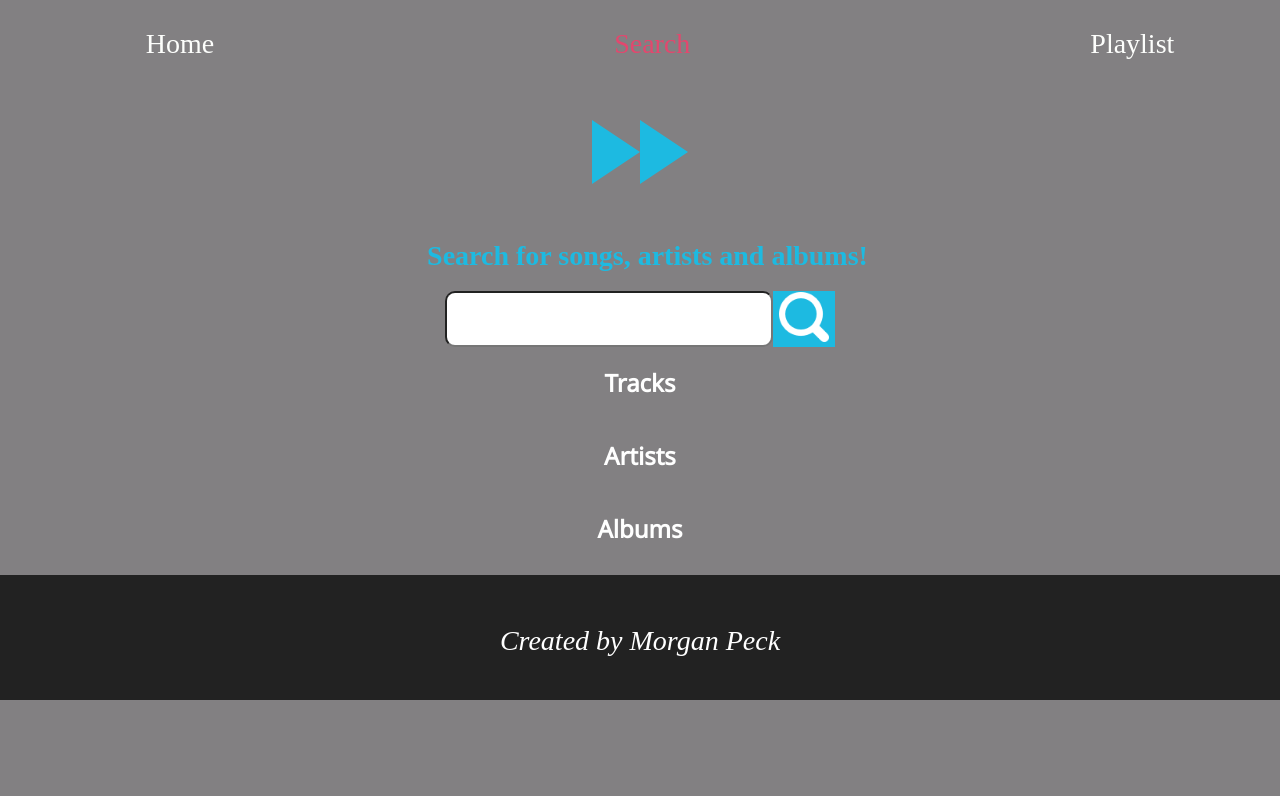
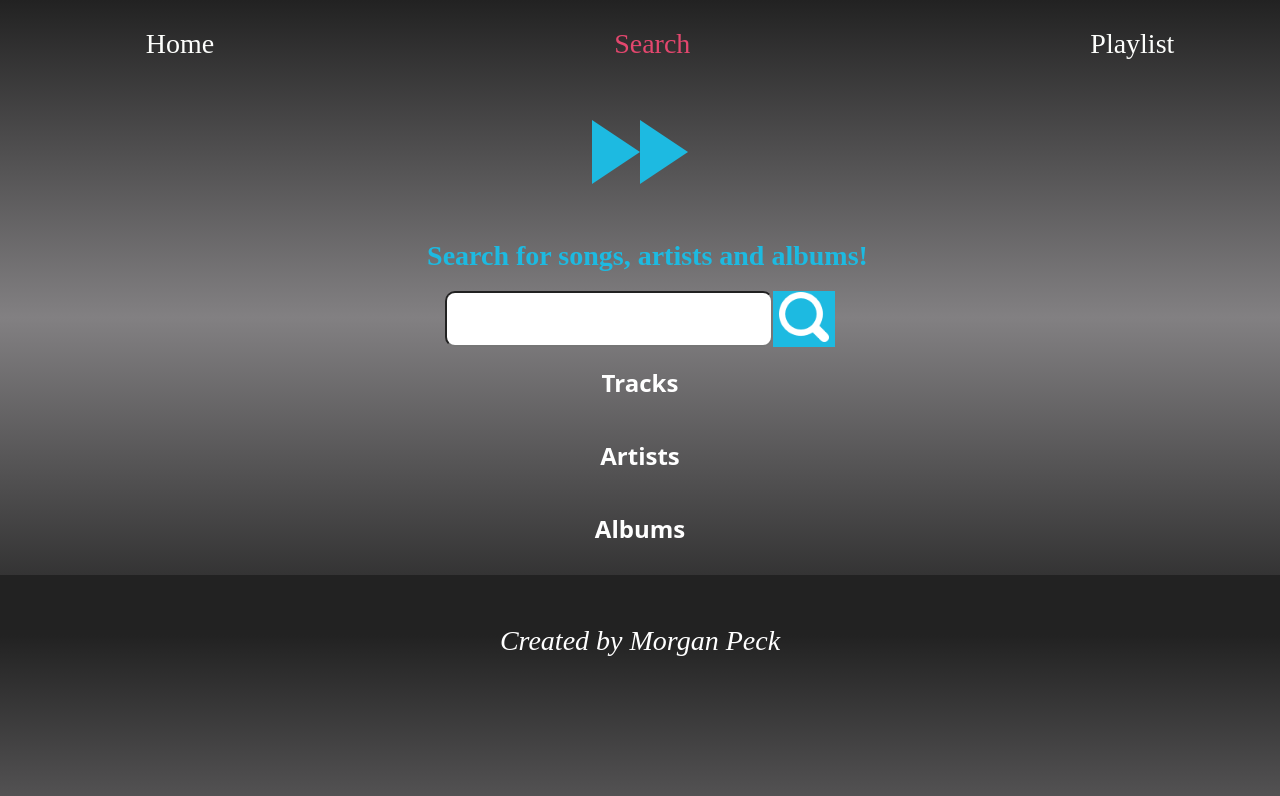
Before and after one commit to mpeck99/Project-PortfolioV, a React (Create React App) app in the folder music-search/: page /Search in a window 1280 px wide. Shown: the top 796 px of the page. Built offline with nearby package versions, Linux system fonts and the light colour scheme.

Commit message:
Making some final changes

```diff
--- a/music-search/package.json
+++ b/music-search/package.json
@@ -2,12 +2,14 @@
   "name": "music-search",
   "version": "0.1.0",
   "private": true,
+  "homepage" : "http://mpeck99.github.io/music-search",
   "dependencies": {
     "font-awesome": "^4.7.0",
     "react": "^16.2.0",
     "react-dom": "^16.2.0",
     "react-router": "^4.2.0",
-    "react-scripts": "1.0.17"
+    "react-scripts": "1.0.17",
+
   },
   "scripts": {
     "start": "react-scripts start",
--- a/music-search/src/App.js
+++ b/music-search/src/App.js
@@ -9,6 +9,7 @@ import Logo from './assets/logo.png';
 
 class App extends Component {
 render() {
+    //this is the navigation for the page, making it where the pages are routed to on each click
     return (
         <BrowserRouter>
             <div className="App">
@@ -17,7 +18,7 @@ render() {
                     <li><NavLink to={'/Search'} style={{textDecoration:'none'}}>Search</NavLink></li>
                     <li><NavLink to={'/Playlist'} style={{textDecoration:'none'}}>Playlist</NavLink></li>
                 </ul>
-                <img src={Logo} alt='Logo' classID='Logo'/>
+                <img src={Logo} alt='Logo' className='logo'/>
                 <Switch>
                     <Route exact path='/' component={Home}/>
                     <Route path='/Search' component={Search}/>
--- a/music-search/src/Home.js
+++ b/music-search/src/Home.js
@@ -2,48 +2,58 @@ import React, {Component} from 'react';
 import addIcon from './assets/126583-64.png';
 
 var savedData=[];
+
 //Home Page Component that renders an api link to load the top tracks and the top artists
 class Home extends Component{
     constructor(props){
         super(props);
         this.state={
+            //data to hold the artists and trakcs
             loading: true,
             artists:[],
-            tracks:[]
+            tracks:[],
         };
         this.addToList=this.addToList.bind(this);
+
     }
+    //this is saving the data on the button click to save it for the playlist
     addToList(e){
         savedData.push(e);
         localStorage.setItem('items',JSON.stringify(savedData));
 
-
     }
     componentWillMount() {
+        //arrays to hold the artists and track data from Last.fm
         var artistArray=[];
         var trackArray=[];
+        //grabbing the api dat
         fetch('http://ws.audioscrobbler.com/2.0/?method=chart.gettopartists&api_key=41adbd33ca5a768aa7ba9a51e3f747f6&format=json&limit=5')
             .then((Response)=>Response.json())
             .then((getResponse)=>{
             for(var i=0; i<getResponse.artists.artist.length;i++){
-                    artistArray.push(getResponse.artists.artist[i])
+                //storing the data into a list then setting the state with that array
+                    artistArray.push(getResponse.artists.artist[i]);
                     this.setState({loading:false,artists:artistArray});
-
             }
 
         })
+            //if something doesnt work it throws and error
             .catch((ex)=>{
             alert('OOPS! Something went wrong',ex);
         });
+        //grabbing the api data
         fetch('http://ws.audioscrobbler.com/2.0/?method=chart.gettoptracks&api_key=41adbd33ca5a768aa7ba9a51e3f747f6&format=json&limit=5')
             .then((Response)=>Response.json())
             .then((getResponse)=>{
                 for(var i=0; i<getResponse.tracks.track.length;i++){
+                    //storing the data into an array
                    trackArray.push(getResponse.tracks.track[i]);
+                   //storing that array into the state
                     this.setState({loading:false,tracks:trackArray});
 
                 }
             })
+            //if nothing happens an error will throw
             .catch((ex)=>{
                 alert('OOPS! Something went wrong',ex);
             });
@@ -51,12 +61,12 @@ class Home extends Component{
 
     render(){
 
-
+    //checks the state and if the loading is true it will display
         if(this.state.loading){
             return <h3>Loading...</h3>
         }
             return(
-
+    //loading the data
                 <div className='homeData'>
 
                     <h1>Top Tracks</h1>
--- a/music-search/src/Playlist.js
+++ b/music-search/src/Playlist.js
@@ -5,25 +5,34 @@ class Playlist extends Component{
     constructor(){
         super()
         this.state={
+            //array to hold the playlist data
             listData:[]
         };
 
     }
     componentWillMount(){
+        //clearing the states list data
         this.setState({listData:[]});
+        //looping through the saved data to populate the playlist
+        var data=JSON.parse(localStorage.getItem('items'));
+        if(localStorage.length>0){
+            for(var i=0;i<data.length; i++){
+                playlistData.pop();
+                playlistData.push(data[i]);
+                this.setState({listData:playlistData});
+            }
+        }
+        else{
 
-        var data=JSON.parse(localStorage.getItem('items'));
-        for(var i=0;i<data.length; i++){
-            playlistData.pop();
-            playlistData.push(data[i]);
-            this.setState({listData:playlistData});
         }
         //console.log(playlistData);
     }
     render(){
+        //checking to see if the data is null if it is does nothing
         if(this.state.listData===null){
 
         }
+        //loads data if the local storage is not emply
         else{
             for(var i=0; i<this.state.listData.length; i++){
                 console.log(this.state.listData[i]);
@@ -33,6 +42,7 @@ class Playlist extends Component{
             //console.log(pData);
 
         }
+    //loading the data
         return(
             <div className='playlistData'>
                 <h1>Playlist</h1>
--- a/music-search/src/index.css
+++ b/music-search/src/index.css
@@ -1,14 +1,24 @@
-@import url('https://fonts.googleapis.com/css?family=Noto+Sans');
+
+/*CSS styles for website*/
 body {
     margin: 0;
     padding: 0;
     font-family: sans-serif;
-    background-color:#828082;
+    background: linear-gradient(#222222, #828082, #222222);
     color: #fff;
     font-family: 'Noto Sans', sans-serif;
 
 }
-
+.logo{
+    -webkit-animation-name: rotateIcon;
+    -moz-animation-name:rotateIcon ;
+    -o-animation-name: rotateIcon;
+    animation-name: rotateIcon;
+    animation-duration: 5s;
+    animation-fill-mode: forwards;
+    animation-timing-function: ease-in-out;
+    animation-iteration-count: infinite;
+}
 a{
     color:#FDFEFC;;
     font-family: Bungee;
@@ -17,24 +27,27 @@ a{
 section{
     display: flex;
     flex-direction: row;
-    width: 100%;
+    width: auto;
     margin: 0 auto;
     justify-content:center;
     box-shadow: #222222;
 
 }
 section img{
-    width: 315px;
+    width: 300px;
     z-index:999;
+    height: 300px;
 }
 button{
     background-color: #1DBAE1;
     border: none;
 
 }
+.overlay h3{
+    padding: 30% 0 0 0;
+}
+.overlay{
 
-.overlay{
-    padding: 30% 0 0 0;
     background-color: #E3476E;
     display: none;
     transition: .5s ease;
@@ -44,7 +57,7 @@ button{
 
 }
 .data:hover img{
-    width: 125%;
+
     transform: scale(1);
     z-index:-1;
     overflow: hidden;
@@ -52,13 +65,21 @@ button{
 .data:hover .overlay{
      visibility: visible;
      display: inline-block;
-     width: 125%;
-     height:44.5%;
+    width: 300px;
+     height:300px;
      position: relative;
      animation-name: slideUp;
      animation-duration: .2s;
      animation-fill-mode: forwards;
      animation-timing-function: ease-in-out;
+}
+li:hover
+{
+    animation-name: slideDown;
+    animation-duration: .2s;
+    animation-fill-mode: forwards;
+    animation-timing-function: ease-in-out;
+
 }
 .addButton{
     height:30px;
@@ -106,7 +127,6 @@ section img{
 
 ul li {
     margin: 0px 200px;
-    color: black;
 }
 
 .navigation{
@@ -123,7 +143,7 @@ ul li{
     color: #1DBAE1;;
 }
 footer{
-    height: 75px;
+    height: 10px;
     font-style: italic;
     background-color: #222222;
     margin-top: 10px;
@@ -134,21 +154,29 @@ footer{
 .active{
     color: #E3476E;
 }
+/*Animations for the overlay and hover effects for the navigation*/
 @keyframes slideUp {
     0% {
         height: 0px; }
     100% {
-        transform: translateY(-410px);
+        transform: translateY(-305px);
 
-        } }
-@media only screen and (min-width: 300px) and (max-width: 425px) {
+        }
+}@keyframes slideDown {
+    0%{
 
-}
-@media only screen and (min-width: 425px) and (max-width: 768px) {
+    }
+    100%{
+        -webkit-transform: translateY(10px);
+        -moz-transform: translateY(10px);
+        -ms-transform: translateY(10px);
+        -o-transform: translateY(10px);
+        transform: translateY(10px);
+    }
 
-    article img{
-        width: 90%;
-        margin: 0;
-        padding: 0;
-    }
-}
+ }
+@keyframes rotateIcon {
+    from {
+        transform: rotate(0deg); }
+    to {
+        transform: rotate(360deg); } }
```
Also changed, not shown: music-search/src/Search.js (+7 -4 lines).
